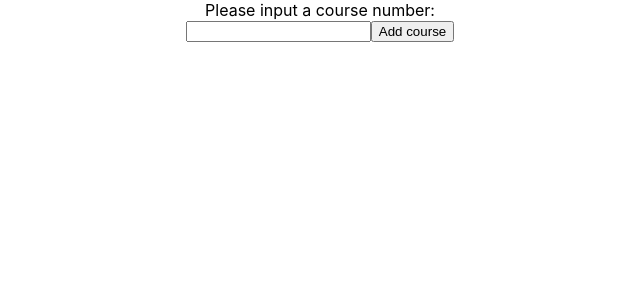
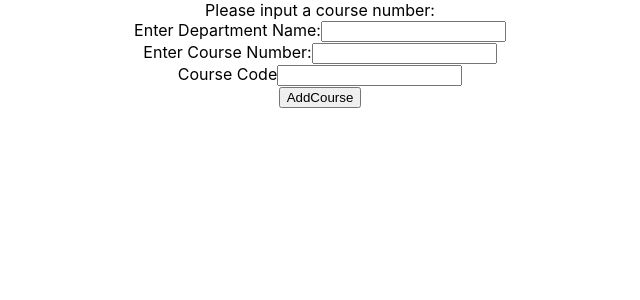
Before and after one commit to iankuys/react-uci-project, a React (Create React App) app: page / in a window 1280 px wide. Shown: the top 300 px of the page, without its empty margins (320-960 px from the left). Built offline with nearby package versions, Linux system fonts and the light colour scheme.

Commit message:
updated with API fetching as well as input verification through API response

```diff
--- a/src/App.tsx
+++ b/src/App.tsx
@@ -1,40 +1,99 @@
-import React, {useState, useRef}  from 'react';
+import React, { useState, useRef } from 'react';
 import logo from './logo.svg';
 import './App.css';
 import CourseList from './CourseList';
 import Course from './Course';
 import RedBox from 'redbox-react';
 import { v4 as uuidv4 } from 'uuid';
+import { addSyntheticLeadingComment } from 'typescript';
 
-function App() {
+function App(this: any) {
   const [courses, setCourse] = useState<any>([])
-  const toAddCourseRef:any = useRef(null)
+  const toAddCourseRef: any = useRef(null)
+  let courseName: string
+  let courseNumber: number
 
-  function handleAddCourse(){
-    if (null !== toAddCourseRef.current){
-      const courseCode:number = toAddCourseRef.current['value'];
+  //fetching from API(fetch is a PROMISE)
+  // fetch('https://api.peterportal.org/rest/v0/schedule/soc?/term=2022%20Fall&department=EECS&&sectionCode=16470')
+  //   .then(res => res.json())
+  //   .then(data => console.log(data))
 
-      setCourse((prevCourse:any) => {
-        return [...prevCourse, {id: uuidv4(), code: courseCode}]})
-      console.log("setting course")
-      toAddCourseRef.current.value = null
+  function handleAddCourse(event:any) {
+    event.preventDefault();
+
+    if (null !== toAddCourseRef.current) {
+      const courseCode: number = toAddCourseRef.current['value'];
+
+      courseName = (document.getElementById("name") as HTMLInputElement).value
+      courseNumber = Number((document.getElementById("number") as HTMLInputElement).value)
+
+      console.log('https://api.peterportal.org/rest/v0/schedule/soc?term=2022%20Fall&department=' + courseName + '&courseNumber='+ courseNumber)
+
+      //fetching api to see if course exists
+      fetch('https://api.peterportal.org/rest/v0/schedule/soc?term=2022%20Fall&department=' + courseNumber + '&courseNumber='+ courseNumber)
+       .then(res => res.json())
+       .then((data) => {
+
+        //console.log(data["schools"].length)
+        if(!(data["schools"].length)){
+          alert("Invalid Department or Course Number! Please try again!")
+          return
+        }else{
+          setCourse((prevCourse: any) => {
+          return [...prevCourse, { id: uuidv4(), code: courseCode, dpt: courseName, num: courseNumber }]
+          })
+          toAddCourseRef.current.value = null
+          APIFetchingQuery(courseName, courseNumber)
+      }
+        }
+      )
+      .catch(() => alert("API ERROR!"))
+
+      let a = (document.getElementById("myForm") as HTMLFormElement)
+      a.reset() //<------------------- SO SCUFFED
+
     }
   }
 
-  function showsLabelLOL(){
-    if(courses.length == 0) {
-      return(<div>Please input a course number: </div>)
-    }else{
-      return(<div>You Added:</div>)
+  const APIFetchingQuery = (department:string, courseNumber:number) =>  {
+    console.log('https://api.peterportal.org/rest/v0/schedule/soc?term=2022%20Fall&department=' + department + '&courseNumber='+ courseNumber)
+    fetch('https://api.peterportal.org/rest/v0/schedule/soc?term=2022%20Fall&department=' + department + '&courseNumber='+ courseNumber)
+     .then(res => res.json())
+     .then(data => console.log(data))
+  }
+
+  function showsLabelLOL() {
+    if (courses.length == 0) {
+      return (<div>Please input a course number: </div>)
+    } else {
+      return (<div>You Added:</div>)
     }
   }
 
   return (
     <div className="App">
-        <div>{showsLabelLOL()}</div>
-        <CourseList courses = {courses}/>
-        <input ref={toAddCourseRef} type="number"></input>
-        <button onClick={(handleAddCourse)}>Add course</button>
+      <div>{showsLabelLOL()}</div>
+      <CourseList courses={courses} />
+      <form id="myForm" onSubmit={(handleAddCourse)}>
+        <div>
+          <label>
+            Enter Department Name:
+            <input id="name" type="text"></input>
+          </label>
+        </div>
+        <div>
+          <label>
+            Enter Course Number:
+            <input id="number" type="number"></input>
+          </label>
+        </div>
+        <div>
+          <label>Course Code
+            <input ref={toAddCourseRef} type="number"></input>
+          </label>
+        </div>
+        <input type='submit' value='AddCourse' />
+      </form>
     </div>
   );
 }
--- a/src/Course.tsx
+++ b/src/Course.tsx
@@ -1,9 +1,9 @@
 import React from 'react'
 
-export default function Course({course}:{course:any}) {
+export default function Course({course, dpt, num}:{course:any, dpt:any, num:any}) {
     return(
         <div>
-            {course}
+            {course} {dpt} {num}
         </div>
     )
 }
--- a/src/CourseList.tsx
+++ b/src/CourseList.tsx
@@ -3,10 +3,9 @@ import Course from './Course'
 
 export default function CourseList({courses}:{courses:any}) {
 
-
     // return <div>{courses.length}</div>
     return(courses.map((courses:any) => {
-        return <Course key={courses.id} course ={courses.code}/>
+        return <Course key={courses.id} course ={courses.code} dpt ={courses.dpt} num ={courses.num}/>
 }
 ))
 
```
